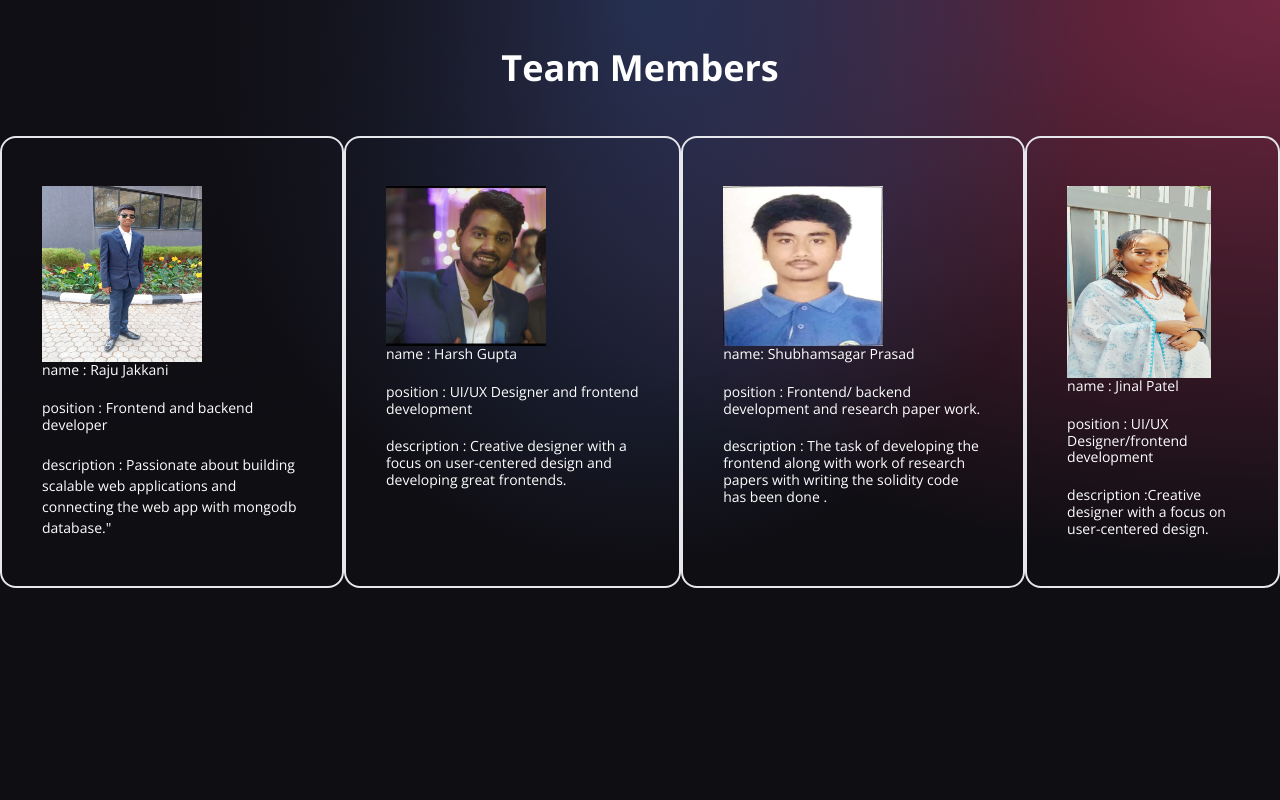
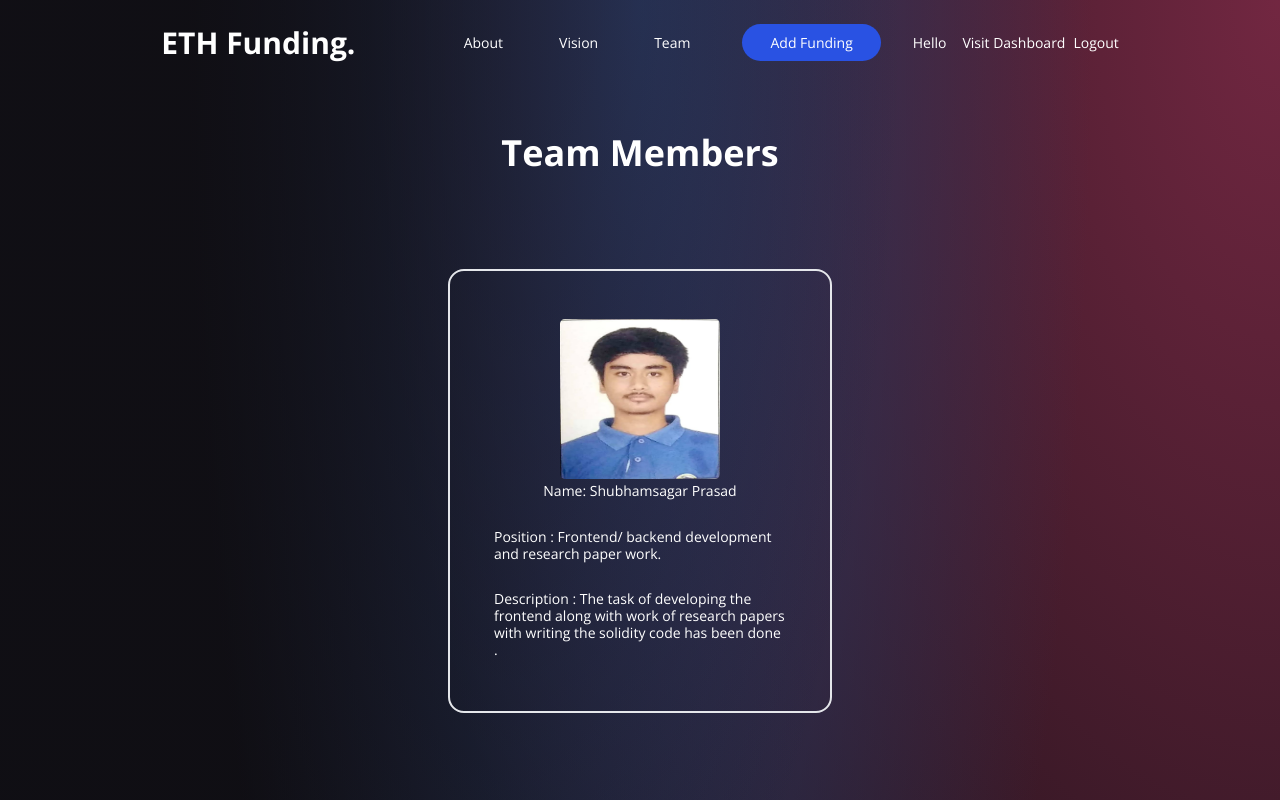
Before and after one commit to Shubhamsagar07/Eth_Funding, a React (Vite) app in the folder client/: page /team in a window 1280 px wide. Shown: the top 800 px of the page. Built offline with nearby package versions, Linux system fonts and the light colour scheme.

Commit message:
improved team and about pages

```diff
--- a/client/src/Pages/About.jsx
+++ b/client/src/Pages/About.jsx
@@ -1,28 +1,113 @@
+import { HiMenuAlt4 } from "react-icons/hi";
+import { AiOutlineClose } from "react-icons/ai";
 import React, { useContext, useState, useEffect } from "react";
 import { Link } from "react-router-dom";
-import { HiMenuAlt4 } from "react-icons/hi";
-import { AiOutlineClose } from "react-icons/ai";
 
-export default function About({ user }) {
+const NavBarItem = ({ title, classprops }) => (
+  <li className={`mx-4 cursor-pointer ${classprops}`}>{title}</li>
+);
+
+export default function About(user) {
+  const [toggleMenu, setToggleMenu] = React.useState(false);
 
   return (
     <div className="gradient-bg-welcome min-h-screen">
+      <nav className="w-full flex md:justify-center justify-between items-center p-4">
+        <div className="md:flex-[0.5] flex-initial justify-center items-center">
+          {/* <img src={logo} alt="logo" className="w-32 cursor-pointer" /> */}
+          <h1 className="text-white text-3xl font-bold">ETH Funding.</h1>
+        </div>
+        <ul className="text-white md:flex hidden list-none flex-row justify-between items-center flex-initial">
+          {/* {["About Us", "Team", "Vision"].map((item, index) => (
+                <NavBarItem key={item + index} title={item} />
+              ))} */}
+          <li className="py-2 px-7 cursor-pointer">
+            <Link to="/about">About</Link>
+          </li>
+          <li className="py-2 px-7 cursor-pointer">
+            <Link to="/vision">Vision</Link>
+          </li>
+          <li className="py-2 px-7 cursor-pointer">
+            <Link to="/team">Team</Link>
+          </li>
+          {/* <li className={`mx-4 cursor-pointer`}> <Link to="/tools">Tool</Link> </li> */}
+          <li className="bg-[#2952e3] py-2 px-7 mx-4 rounded-full cursor-pointer hover:bg-[#2546bd]">
+            <Link to="/addFunding">Add Funding</Link>
+          </li>
+          <div className="px-2">
+            <p>Hello {user.user.name}</p>
+          </div>
+          <div className="px-2">
+            <Link to="/profile">Visit Dashboard</Link>
+          </div>
+          <div>
+            <Link to="/">Logout</Link>
+          </div>
+        </ul>
+        <div className="flex relative">
+          {!toggleMenu && (
+            <HiMenuAlt4
+              fontSize={28}
+              className="text-white md:hidden cursor-pointer"
+              onClick={() => setToggleMenu(true)}
+            />
+          )}
+          {toggleMenu && (
+            <AiOutlineClose
+              fontSize={28}
+              className="text-white md:hidden cursor-pointer"
+              onClick={() => setToggleMenu(false)}
+            />
+          )}
+          {toggleMenu && (
+            <ul
+              className="z-10 fixed -top-0 -right-2 p-3 w-[70vw] h-screen shadow-2xl md:hidden list-none
+            flex flex-col justify-start items-end rounded-md blue-glassmorphism text-white animate-slide-in"
+            >
+              <li className="text-xl w-full my-2">
+                <AiOutlineClose onClick={() => setToggleMenu(false)} />
+              </li>
+              {["Market", "Exchange", "Tutorials", "Wallets"].map(
+                (item, index) => (
+                  <NavBarItem
+                    key={item + index}
+                    title={item}
+                    classprops="my-2 text-lg"
+                  />
+                )
+              )}
+            </ul>
+          )}
+        </div>
+      </nav>
       <div className=" text-white font-semibold text-4xl px-36 py-14 hover:text-5xl cursor-pointer text-center ">
         Eth-Funding
       </div>
       <div className=" text-justify font-extralight text-red-200 px-72 justify-end cursor-pointer hover:text-slate-100 ">
-      Eth-Funding is an online platform which is designed to support the people those who are in need of funds
-      With our easy-to-use platform, you can create a campaign  and rally support from people who believe in your project.
-      This project is developed as a Final year project to understand more about block-chain technology, how it can be introduced in more easy way
-      in people's life. Any one who wish to take donation for their need can simply connect their wallets. and then fill a form to register a campaign. Then their request is broadcasted in the platform to all the users
-            To ensure that the request is from the legal sites a varification process is done in which the user is asked for certaion documents related to campaign.
-            The users whose data has been varified successfully will be provided with a varification tick in front of their campaign they people who fails to provide the documents will not be provided with the varification tick.
-            This will ensure the donators to have a clear vision about the campaign being safe or not!.
-            Currently the system only supports transactions through etheriums as its currently in testing version soon more option will be added
-            As the transaction is done through the blockchain one can easily trace the transaction through their wallets
-            More over their is also a profile page for the registered users to maintain their account where they can easily change their passwords and user names .
-            Our community is made up of individuals who are eager to discover new ideas and be a part of something meaningful.
-            Join us in shaping the future and turning dreams into reality. Together, we can make a difference.
+        Eth-Funding is an online platform which is designed to support the
+        people those who are in need of funds With our easy-to-use platform, you
+        can create a campaign and rally support from people who believe in your
+        project. This project is developed as a Final year project to understand
+        more about block-chain technology, how it can be introduced in more easy
+        way in people's life. Any one who wish to take donation for their need
+        can simply connect their wallets. and then fill a form to register a
+        campaign. Then their request is broadcasted in the platform to all the
+        users To ensure that the request is from the legal sites a varification
+        process is done in which the user is asked for certaion documents
+        related to campaign. The users whose data has been varified successfully
+        will be provided with a varification tick in front of their campaign
+        they people who fails to provide the documents will not be provided with
+        the varification tick. This will ensure the donators to have a clear
+        vision about the campaign being safe or not!. Currently the system only
+        supports transactions through etheriums as its currently in testing
+        version soon more option will be added As the transaction is done
+        through the blockchain one can easily trace the transaction through
+        their wallets More over their is also a profile page for the registered
+        users to maintain their account where they can easily change their
+        passwords and user names . Our community is made up of individuals who
+        are eager to discover new ideas and be a part of something meaningful.
+        Join us in shaping the future and turning dreams into reality. Together,
+        we can make a difference.
       </div>
     </div>
   );
--- a/client/src/Pages/Team.jsx
+++ b/client/src/Pages/Team.jsx
@@ -1,36 +1,158 @@
+import { HiMenuAlt4 } from "react-icons/hi";
+import { AiOutlineClose } from "react-icons/ai";
+import React, { useContext, useState, useEffect } from "react";
+import { Link } from "react-router-dom";
 
-export default function Team() {
+const NavBarItem = ({ title, classprops }) => (
+  <li className={`mx-4 cursor-pointer ${classprops}`}>{title}</li>
+);
+
+export default function Team(user) {
+  const [toggleMenu, setToggleMenu] = React.useState(false);
   return (
-        <div className='gradient-bg-welcome min-h-screen '>
-            <div className=" text-white text-4xl px-6 py-12 text-center font-bold">Team Members
+    <div className="gradient-bg-welcome min-h-screen ">
+      <nav className="w-full flex md:justify-center justify-between items-center p-4">
+        <div className="md:flex-[0.5] flex-initial justify-center items-center">
+          {/* <img src={logo} alt="logo" className="w-32 cursor-pointer" /> */}
+          <h1 className="text-white text-3xl font-bold">ETH Funding.</h1>
         </div>
-        < div className=" text-white flex  ">
-            <div className=" py-12 px-10 font-body border-t-2 border-b-2 border-l-2 border-r-2 rounded-2xl">
-            <h2><img src="/image3.jpeg " className=" w-40 h-44 "></img></h2>
-            <h2 className=" text-white hover:border-blue-500 hover:bg-blue-500 w-40 rounded hover:font-semibold">name  :     Raju Jakkani</h2> <br></br>
-            <h2 className=" text-white hover:border-blue-500 hover:bg-blue-500 w-56 rounded hover:font-semibold">position :     Frontend and backend developer </h2> <br></br>
-            <p className=" text-white hover:border-blue-500 hover:bg-blue-500 max-w-2xl rounded hover:font-semibold">description : Passionate about building scalable web applications and connecting the web app with mongodb database."</p>
+        <ul className="text-white md:flex hidden list-none flex-row justify-between items-center flex-initial">
+          {/* {["About Us", "Team", "Vision"].map((item, index) => (
+                <NavBarItem key={item + index} title={item} />
+              ))} */}
+          <li className="py-2 px-7 cursor-pointer">
+            <Link to="/about">About</Link>
+          </li>
+          <li className="py-2 px-7 cursor-pointer">
+            <Link to="/vision">Vision</Link>
+          </li>
+          <li className="py-2 px-7 cursor-pointer">
+            <Link to="/team">Team</Link>
+          </li>
+          {/* <li className={`mx-4 cursor-pointer`}> <Link to="/tools">Tool</Link> </li> */}
+          <li className="bg-[#2952e3] py-2 px-7 mx-4 rounded-full cursor-pointer hover:bg-[#2546bd]">
+            <Link to="/addFunding">Add Funding</Link>
+          </li>
+          <div className="px-2">
+            <p>Hello {user.user.name}</p>
           </div>
-            <div className=" py-12  px-10 top-24 border-t-2 border-b-2 border-l-2 border-r-2 rounded-2xl ">
-            <h2 className=""><img src="/image4.jpeg " className=" w-40 h-40"></img></h2>
-            <h2 className=" text-white hover:border-blue-500 hover:bg-blue-500 max-w-2xl rounded hover:font-semibold">name : Harsh Gupta</h2><br></br>
-            <h2 className=" text-white hover:border-blue-500 hover:bg-blue-500 max-w-2xl rounded hover:font-semibold">position : UI/UX Designer and frontend development </h2><br></br>
-            <h2 className=" text-white hover:border-blue-500 hover:bg-blue-500 max-w-2xl rounded hover:font-semibold">description : Creative designer with a focus on user-centered design and developing great frontends.</h2>
+          <div className="px-2">
+            <Link to="/profile">Visit Dashboard</Link>
           </div>
-            <div className=" py-12  px-10 top-24 border-t-2 border-b-2 border-l-2 border-r-2 rounded-2xl ">
-                <h2><img src="/image1.jpeg " className=" w-40 h-40"></img></h2>
-            <h2 className=" text-white hover:border-blue-500 hover:bg-blue-500 max-w-2xl rounded hover:font-semibold">name: Shubhamsagar Prasad</h2><br></br>
-            <h2 className=" text-white hover:border-blue-500 hover:bg-blue-500 max-w-2xl rounded hover:font-semibold">position : Frontend/ backend development and research paper work.</h2><br></br>
-            <h2 className=" text-white hover:border-blue-500 hover:bg-blue-500 max-w-2xl rounded hover:font-semibold">description : The task of developing the frontend along with work of research papers with writing the solidity code has been done .</h2>
+          <div>
+            <Link to="/">Logout</Link>
           </div>
-            <div className=" py-12  px-10 top-24 border-t-2 border-b-2 border-l-2 border-r-2 rounded-2xl ">
-            <h2><img src="/image2.jpg " className=" w-36 h-48"></img></h2>
-            <h2 className=" text-white hover:border-blue-500 hover:bg-blue-500 max-w-2xl rounded hover:font-semibold">name : Jinal Patel </h2><br></br>
-            <h2 className=" text-white hover:border-blue-500 hover:bg-blue-500 max-w-2xl rounded hover:font-semibold">position : UI/UX Designer/frontend development </h2><br></br>
-            <h2 className=" text-white hover:border-blue-500 hover:bg-blue-500 max-w-2xl rounded hover:font-semibold"> description :Creative designer with a focus on user-centered design.</h2>
+        </ul>
+        <div className="flex relative">
+          {!toggleMenu && (
+            <HiMenuAlt4
+              fontSize={28}
+              className="text-white md:hidden cursor-pointer"
+              onClick={() => setToggleMenu(true)}
+            />
+          )}
+          {toggleMenu && (
+            <AiOutlineClose
+              fontSize={28}
+              className="text-white md:hidden cursor-pointer"
+              onClick={() => setToggleMenu(false)}
+            />
+          )}
+          {toggleMenu && (
+            <ul
+              className="z-10 fixed -top-0 -right-2 p-3 w-[70vw] h-screen shadow-2xl md:hidden list-none
+            flex flex-col justify-start items-end rounded-md blue-glassmorphism text-white animate-slide-in"
+            >
+              <li className="text-xl w-full my-2">
+                <AiOutlineClose onClick={() => setToggleMenu(false)} />
+              </li>
+              {["Market", "Exchange", "Tutorials", "Wallets"].map(
+                (item, index) => (
+                  <NavBarItem
+                    key={item + index}
+                    title={item}
+                    classprops="my-2 text-lg"
+                  />
+                )
+              )}
+            </ul>
+          )}
+        </div>
+      </nav>
+      <div className=" text-white text-4xl px-6 py-12 text-center font-bold">
+        Team Members
       </div>
 
+      <div className="w-full text-white flex flex-col justify-center items-center ">
+        <div className="w-96 m-5 py-12 flex flex-col items-center px-10 top-24 border-t-2 border-b-2 border-l-2 border-r-2 rounded-2xl ">
+          <h2>
+            <img src="/image1.jpeg " className="rounded-lg w-40 h-40"></img>
+          </h2>
+          <h2 className="p-1 text-white hover:border-blue-500 hover:bg-blue-500 max-w-2xl rounded hover:font-semibold">
+            Name: Shubhamsagar Prasad
+          </h2>
+          <br></br>
+          <h2 className="p-1 text-white hover:border-blue-500 hover:bg-blue-500 max-w-2xl rounded hover:font-semibold">
+            Position : Frontend/ backend development and research paper work.
+          </h2>
+          <br></br>
+          <h2 className="p-1 text-white hover:border-blue-500 hover:bg-blue-500 max-w-2xl rounded hover:font-semibold">
+            Description : The task of developing the frontend along with work of
+            research papers with writing the solidity code has been done .
+          </h2>
+        </div>
+        <div className="w-96 m-5 py-12 px-10 flex flex-col items-center font-body border-t-2 border-b-2 border-l-2 border-r-2 rounded-2xl">
+          <h2>
+            <img src="/image3.jpeg " className=" w-40 h-44 rounded-lg"></img>
+          </h2>
+          <h2 className="p-1 text-white hover:border-blue-500 hover:bg-blue-500 w-40 rounded hover:font-semibold">
+            Name : Raju Jakkani
+          </h2>{" "}
+          <br></br>
+          <h2 className=" p-1 text-white hover:border-blue-500 hover:bg-blue-500 w-56 rounded hover:font-semibold">
+            Position : Frontend and backend developer{" "}
+          </h2>{" "}
+          <br></br>
+          <p className="p-1 text-white hover:border-blue-500 hover:bg-blue-500 max-w-2xl rounded hover:font-semibold">
+            Description : Passionate about building scalable web applications
+            and connecting the web app with mongodb database."
+          </p>
+        </div>
+        <div className="w-96 m-5 py-12 flex flex-col items-center px-10 top-24 border-t-2 border-b-2 border-l-2 border-r-2 rounded-2xl ">
+          <h2 className="">
+            <img src="/image4.jpeg " className="rounded-xl w-40 h-40"></img>
+          </h2>
+          <h2 className="p-1 text-white hover:border-blue-500 hover:bg-blue-500 max-w-2xl rounded hover:font-semibold">
+            Name : Harsh Gupta
+          </h2>
+          <br></br>
+          <h2 className="p-1 text-white hover:border-blue-500 hover:bg-blue-500 max-w-2xl rounded hover:font-semibold">
+            Position : UI/UX Designer and frontend development{" "}
+          </h2>
+          <br></br>
+          <h2 className="p-1 text-white hover:border-blue-500 hover:bg-blue-500 max-w-2xl rounded hover:font-semibold">
+            Description : Creative designer with a focus on user-centered design
+            and developing great frontends.
+          </h2>
+        </div>
+        <div className="w-96 m-5 py-12 flex flex-col items-center px-10 top-24 border-t-2 border-b-2 border-l-2 border-r-2 rounded-2xl ">
+          <h2>
+            <img src="/image2.jpg " className="rounded-lg w-36 h-48"></img>
+          </h2>
+          <h2 className="p-1 text-white hover:border-blue-500 hover:bg-blue-500 max-w-2xl rounded hover:font-semibold">
+            Name : Jinal Patel{" "}
+          </h2>
+          <br></br>
+          <h2 className="p-1 text-white hover:border-blue-500 hover:bg-blue-500 max-w-2xl rounded hover:font-semibold">
+            Position : UI/UX Designer/frontend development{" "}
+          </h2>
+          <br></br>
+          <h2 className="p-1 text-white hover:border-blue-500 hover:bg-blue-500 max-w-2xl rounded hover:font-semibold">
+            {" "}
+            Description :Creative designer with a focus on user-centered design.
+          </h2>
         </div>
       </div>
-    )
+    </div>
+  );
 }
```
Lines whose indentation alone changed are shown as unchanged.
